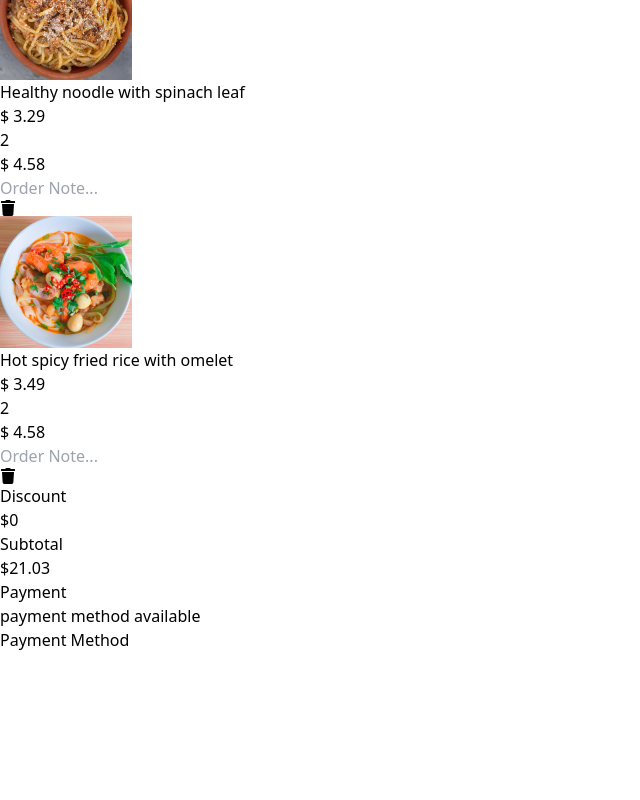
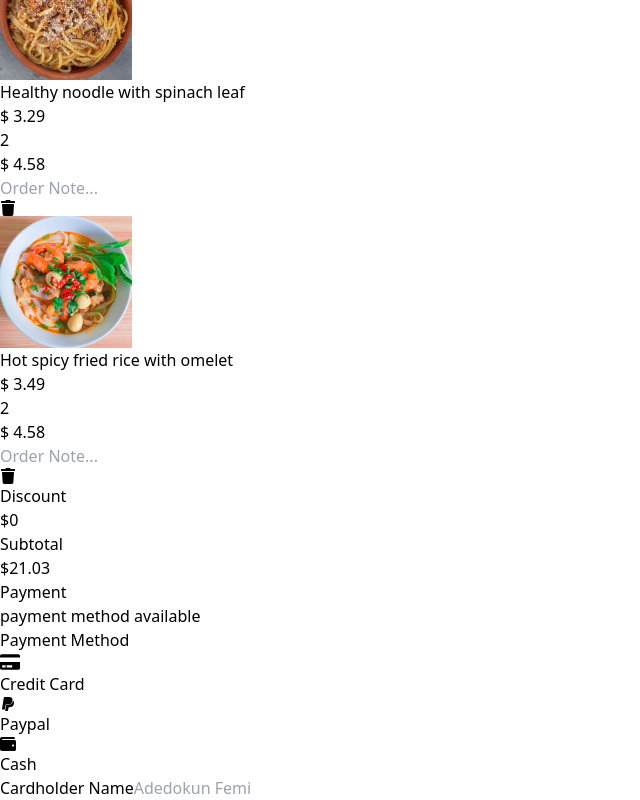
Before and after one commit to Femzy1900/silver-invention, a React (Vite) app: page /payment in a window 1280 px wide. Shown: the part 2440-3240 px from the top of the page, without its empty margins (0-640 px from the left). Before the commit the page ends 3092 px from the top, so only its background shows below. Built offline with nearby package versions, Linux system fonts and the light colour scheme.

Commit message:
working on the paym,ent

```diff
--- a/src/page/Homepage/payment/credit.jsx
+++ b/src/page/Homepage/payment/credit.jsx
@@ -1,4 +1,5 @@
 import React from 'react'
+import {FaCreditCard, FaPaypal, FaWallet} from "react-icons/fa"
 
 const Credit = () => {
   return (
@@ -10,12 +11,25 @@ const Credit = () => {
             </div>
 
         </div>
-        <div className="flex flex-col p-6">
+        <div className="flex flex-col p-6 gap-3">
             <h1>Payment Method</h1>
-            <div className="flex">
-                <div className="">
-
+            <div className="flex gap-3 ">
+                <div className=" flex flex-col justify-center items-center border rounded-lg py-2 px-4 text-center bg-[#252836] gap-1 ">
+                    <FaCreditCard size={20}/>
+                    <p className='text-[12px] font-thin'>Credit Card</p>
                 </div>
+                <div className="  flex flex-col justify-center items-center border-2 rounded-lg py-2 px-7 text-center border-[#252836] gap-1 ">
+                    <FaPaypal />
+                    <p className='text-[12px] font-thin'>Paypal</p>
+                </div>
+                <div className="  flex flex-col justify-center items-center border-2 rounded-lg py-2 px-7 text-center border-[#252836] gap-1 ">
+                    <FaWallet />
+                    <p className='text-[12px] font-thin'>Cash</p>
+                </div>
+            </div>
+            <div className="flex flex-col">
+                <label htmlFor="">Cardholder Name</label>
+                <input type="text" placeholder='Adedokun Femi' />
             </div>
         </div>
     </div>
```
